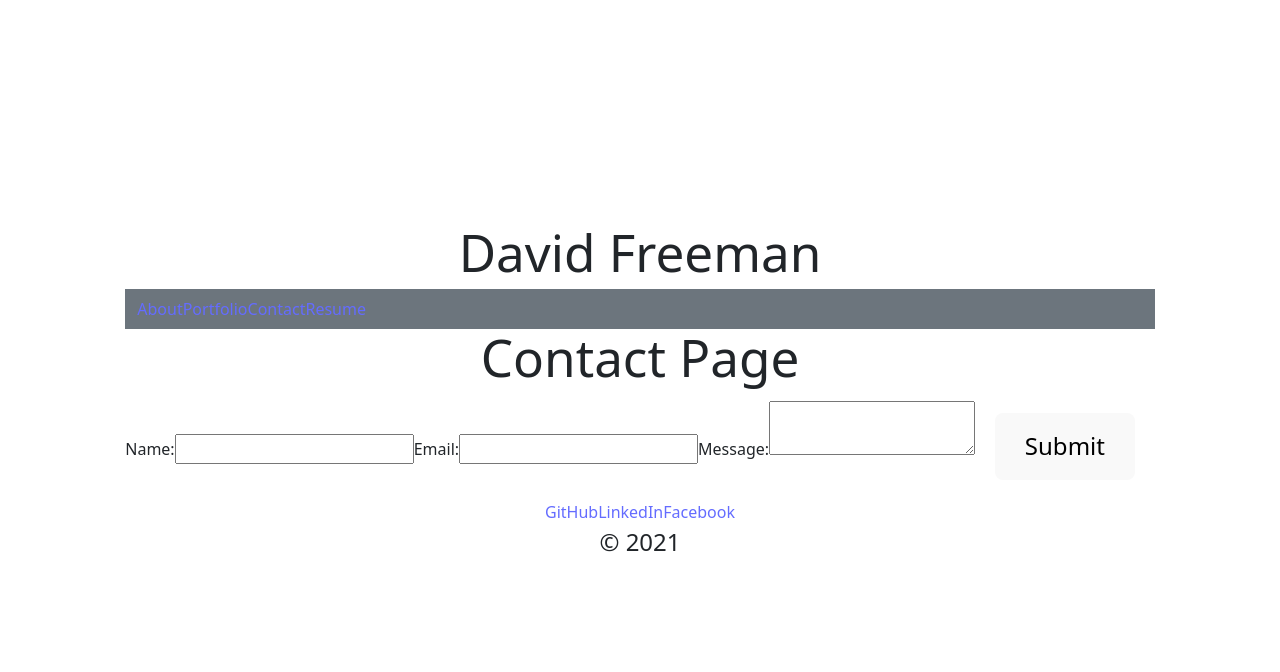
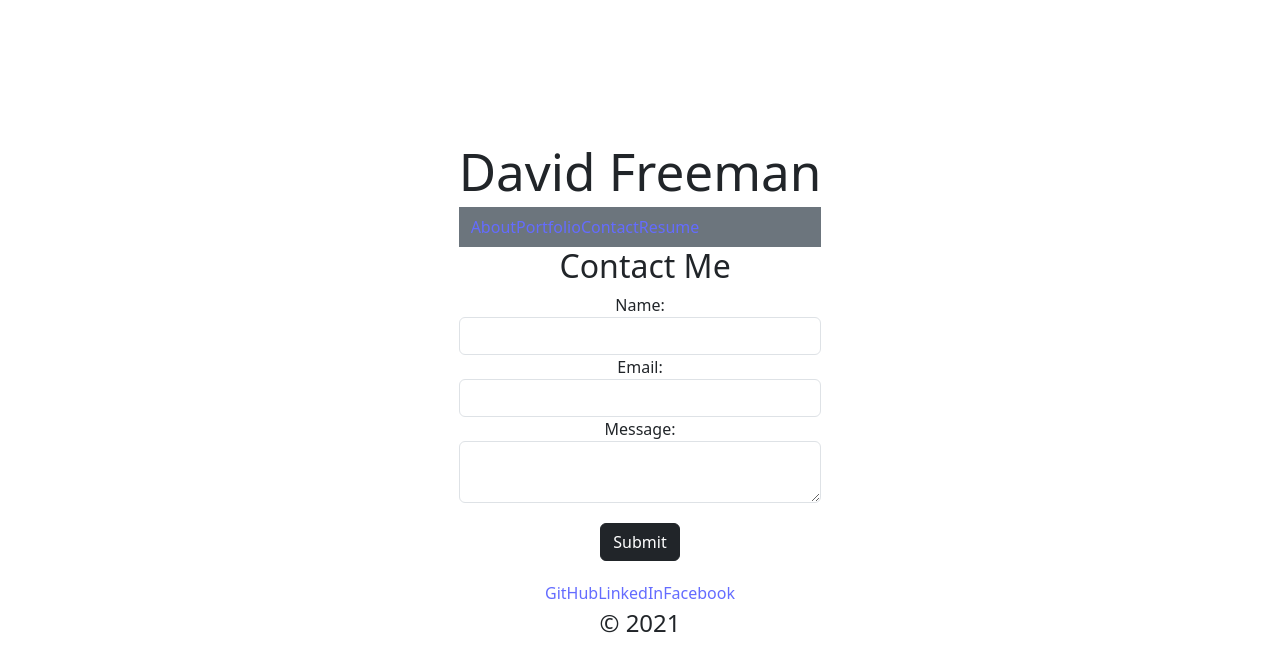
Before and after one commit to dfreeman3102/portfolio-dmf, a React (Vite) app: page /contact in a window 1280 px wide. Shown: the top 672 px of the page. Built offline with nearby package versions, Linux system fonts and the light colour scheme.

Commit message:
added styling to contact page

```diff
--- a/src/pages/ContactPage.jsx
+++ b/src/pages/ContactPage.jsx
@@ -7,9 +7,12 @@ export default function ContactPage() {
 
     const handleSubmit = (e) => {
         e.preventDefault();
-        // Handle form submission logic here
-        console.log('Form submitted:', { name, email, message
-        });
+        // Handle form submission logic
+        if (!name || !email || !message) {
+            alert('All fields are required!');
+            return;
+        }
+        alert('Contact Info and Message Sent!');
         setName('');
         setEmail('');
         setMessage('');
@@ -17,12 +20,13 @@ export default function ContactPage() {
 
     return (
         <div>
-            <h1>Contact Page</h1>
+            <h2>Contact Me</h2>
             <form onSubmit={handleSubmit}>
                 <label htmlFor="name">Name:</label>
                 <input
                     type="text"
                     id="name"
+                    className='form-control'
                     value={name}
                     onChange={(e) => setName(e.target.value)}
                 />
@@ -31,6 +35,7 @@ export default function ContactPage() {
                 <input
                     type="email"
                     id="email"
+                    className='form-control'
                     value={email}
                     onChange={(e) => setEmail(e.target.value)}
                 />
@@ -39,10 +44,11 @@ export default function ContactPage() {
                 <textarea
                     id="message"
                     value={message}
+                    className='form-control'
                     onChange={(e) => setMessage(e.target.value)}
                 ></textarea>
 
-                <button type="submit">Submit</button>
+                <button className='btn btn-dark'type="submit">Submit</button>
             </form>
         </div>
     );
```
Also changed, not shown: src/styles/contact.css (added).
